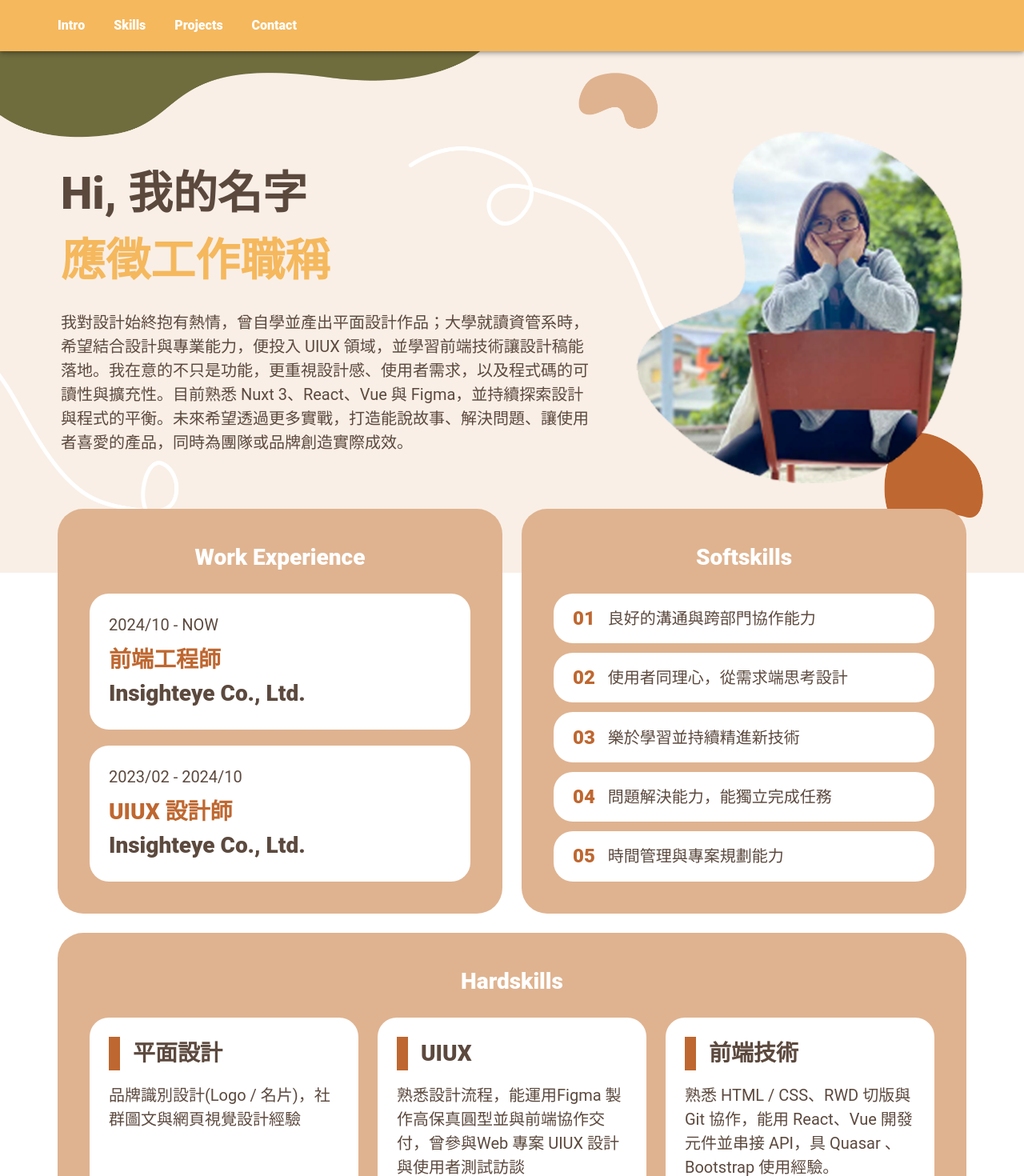
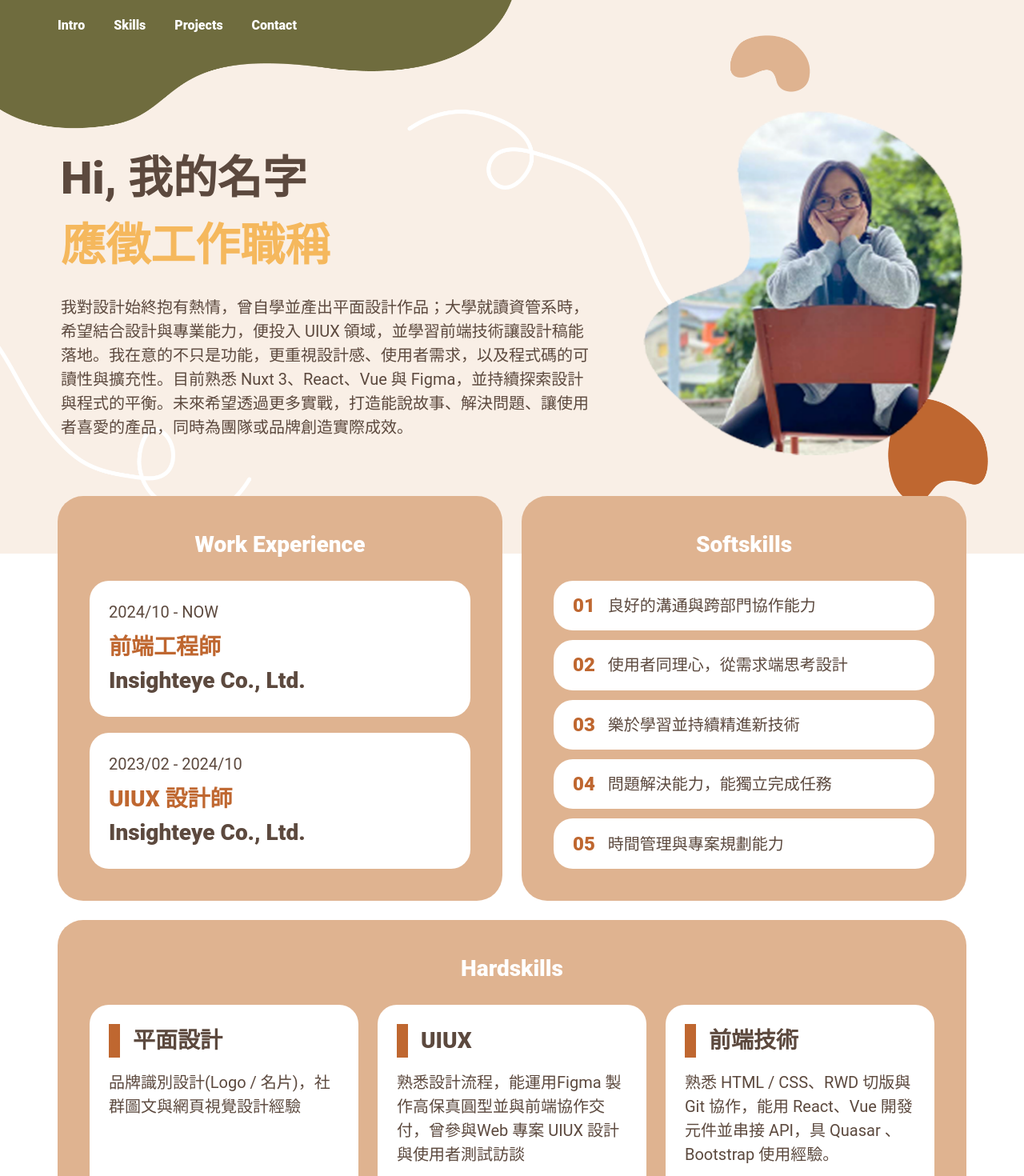
Before and after one commit to supeihau/my-portfolio-2025, a Nuxt app: page / in a window 1280 px wide. Shown: the top 1470 px of the page at 80% size. Built offline with nearby package versions, Linux system fonts and the light colour scheme.

Commit message:
feat: navbar effect on scroll event

```diff
--- a/components/intro.vue
+++ b/components/intro.vue
@@ -37,15 +37,31 @@ const { isDesktop } = useInnerWidth();
     background-repeat: no-repeat;
     background-position: center;
     background-size: cover;
-    padding-top: 100px;
+    padding-top: 150px;
     padding-bottom: 100px;
 }
 
 .profile-desktop {
-    width: 90%;
+    width: 88%;
+    animation: updown 3s linear infinite;
 }
 
 .profile-phone {
     width: 100%;
+    animation: updown 3s linear infinite;
+}
+
+@keyframes updown {
+  0% {
+    transform: translateY(-15px);
+  }
+
+  50% {
+    transform: translateY(15px);
+  }
+
+  100% {
+    transform: translateY(-15px);
+  }
 }
 </style>
--- a/components/navbar.vue
+++ b/components/navbar.vue
@@ -1,5 +1,8 @@
 <template>
-  <v-app-bar class="bg-yellow px-lg-16 px-3">
+  <v-app-bar class=" px-lg-16 px-3"
+    :class="navBg ? 'bg-yellow' : 'bg-transparent'"
+    elevation="0"
+  >
     <div
       v-for="(item, i) in state.items" :key="i" :value="i"
       class="d-none d-lg-flex align-center justify-center px-2"
@@ -13,7 +16,7 @@
     </div>
 
     <v-app-bar-nav-icon
-      v-if="!isDesktop"
+      v-if="!isDesktop && navBg"
       variant="text"
       color="white"
       @click.stop="drawer = !drawer"
@@ -49,6 +52,7 @@ import useInnerWidth from '~/composables/useInnerWidth';
 
 const { isDesktop } = useInnerWidth();
 
+const navBg = ref(false);
 const drawer = ref(false);
 
 const state = reactive({
@@ -60,6 +64,13 @@ const state = reactive({
   ],
 });
 
+onMounted(() => {
+  window.addEventListener('scroll', handleScroll);
+});
+onUnmounted(() => {
+  window.removeEventListener('scroll', handleScroll);
+});
+
 const scrollTo = (id) => {
   const el = document.getElementById(id);
   if (el) {
@@ -68,9 +79,23 @@ const scrollTo = (id) => {
   // 如果是手機，點了之後順便關掉 drawer
   drawer.value = false;
 };
+
+const handleScroll = () => {
+  navBg.value = window.scrollY > 50;
+};
 </script>
 
 <style lang="scss" scoped>
+.bg-transparent {
+  background: transparent !important;
+  box-shadow: none !important;
+}
+
+:deep(.v-app-bar) {
+  background: transparent !important;
+  box-shadow: none !important;
+}
+
 :deep(.custom-menu) {
   min-height: calc(100vh - 64px);
   position: fixed;
@@ -78,6 +103,7 @@ const scrollTo = (id) => {
   border-radius: 0;
   padding-top: 0px;
   padding-bottom: 0px;
+  background-color: #FEF4EA !important;
 }
 
 :deep(.custom-list-item) {
@@ -93,6 +119,6 @@ const scrollTo = (id) => {
 }
 
 :deep(.v-navigation-drawer__scrim) {
-  background-color: #F5B85D;
+  background-color: #F5B85D !important;
 }
 </style>
--- a/components/skills/skills.vue
+++ b/components/skills/skills.vue
@@ -185,7 +185,7 @@ const hardskills = ref([
 }
 
 .custom-top-effect {
-    top: -80px;
+    top: -60px;
     position: relative;
 }
 </style>
--- a/pages/index.vue
+++ b/pages/index.vue
@@ -1,12 +1,10 @@
 <template>
   <v-app>
     <NavBar></NavBar>
-    <v-main>
-      <Intro></Intro>
-      <Skills></Skills>
-      <Projects></Projects>
-      <Contact></Contact>
-    </v-main>
+    <Intro></Intro>
+    <Skills></Skills>
+    <Projects></Projects>
+    <Contact></Contact>
   </v-app>
 </template>
 
```
Also changed, not shown: public/images/intro-bg.png.
